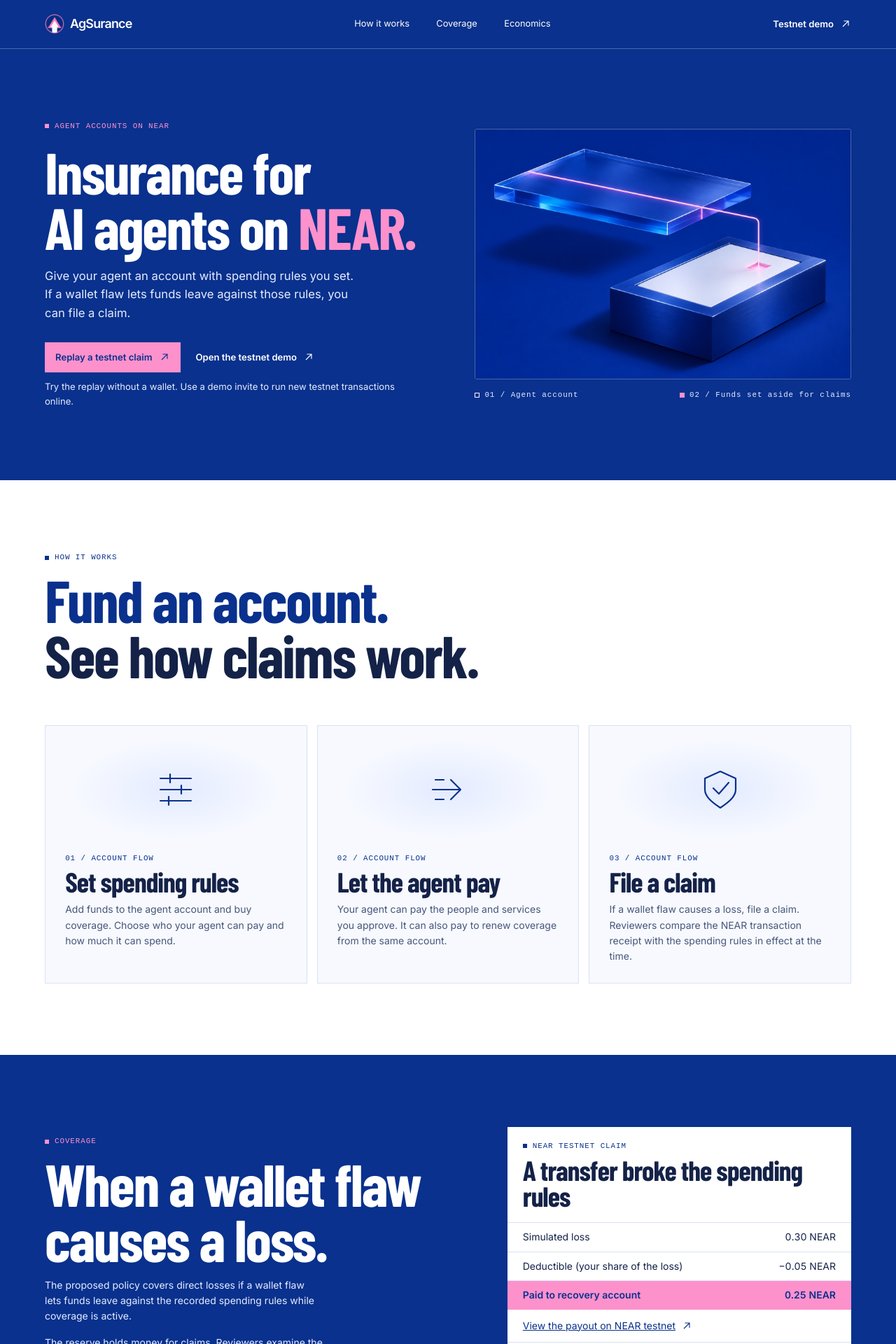
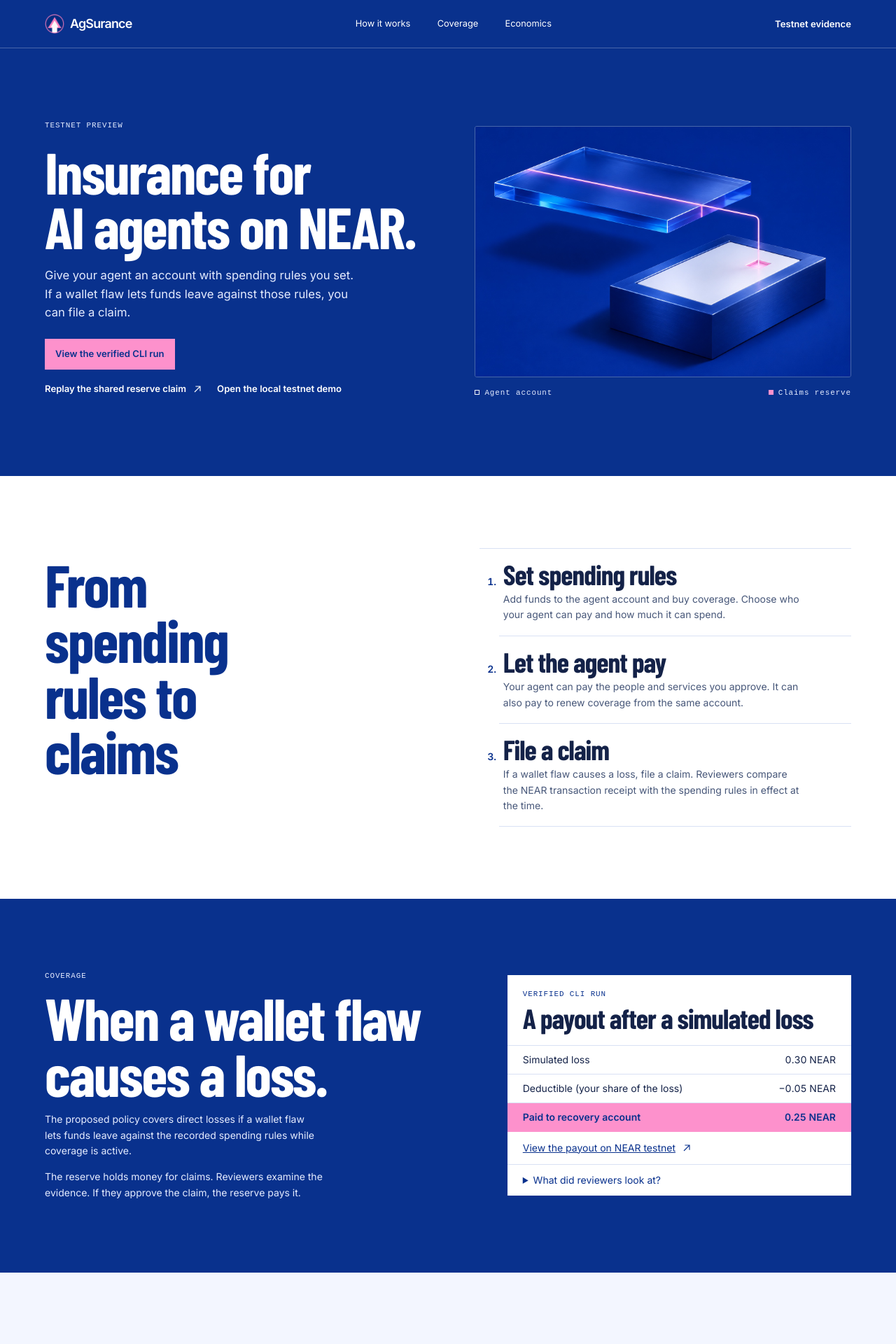
Before and after one commit to AgSurance/agsurance-fe, a Next.js app: page / in a window 1280 px wide. Shown: the top 1920 px of the page at 70% size. Built offline with nearby package versions, Linux system fonts and the light colour scheme.

Commit message:
Improve AgSurance demo navigation and evidence

```diff
--- a/src/app/api/demo/session/route.ts
+++ b/src/app/api/demo/session/route.ts
@@ -7,7 +7,7 @@ export async function POST(request: Request) {
   const form = await request.formData();
   const code = form.get("code");
   if (typeof code !== "string" || !inviteAccounts(code.trim())) {
-    return new NextResponse(null, { status: 303, headers: { location: "/demo?invite=invalid" } });
+    return new NextResponse(null, { status: 303, headers: { location: "/demo?invite=invalid#live-demo" } });
   }
 
   const response = new NextResponse(null, { status: 303, headers: { location: "/demo" } });
--- a/src/app/coverage-economics.module.css
+++ b/src/app/coverage-economics.module.css
@@ -25,7 +25,7 @@
 .options span {
   display: grid;
   min-width: 44px;
-  min-height: 42px;
+  min-height: 44px;
   place-items: center;
   border: 1px solid var(--light-line);
   cursor: pointer;
@@ -36,6 +36,8 @@
 .toggle input { width: 18px; height: 18px; accent-color: var(--color-bubblegum); }
 
 .results { display: grid; gap: 12px; margin-top: 12px; }
+.scenario { padding: 12px clamp(16px, 3vw, 28px); background: var(--color-bubblegum); color: var(--color-deep-blue); }
+.scenario strong { margin-inline-end: 0.25em; font-size: 1.15rem; font-variant-numeric: tabular-nums; }
 .charts, .outcomes { display: grid; gap: 12px; }
 .charts { grid-template-columns: repeat(2, minmax(0, 1fr)); }
 .outcomes { grid-template-columns: repeat(3, minmax(0, 1fr)); }
--- a/src/app/demo/cli-run.tsx
+++ b/src/app/demo/cli-run.tsx
@@ -1,3 +1,5 @@
+import { cliPayoutHash, receiptUrl } from "../../lib/demo-links";
+
 const run = {
   "vault": "vault.agsurance-7910a4d8.testnet",
   "policy": 1,
@@ -13,11 +15,10 @@ const run = {
     "claim": "FDhbHXvusRjuPNn4X2d7xcZkhZjAuUQjDvVd1N6bxWji",
     "vote1": "4QQF7JEdqGjDnyySY3co9RKZLMD3bVA8SwhskPz8RD3X",
     "vote2": "8m4Yg68qLei14rVzwwhYEhJ8aSLFyov2E3A7u3Wdp8NH",
-    "payout": "Cosun7xKLxeXHMBuqmFecKcFonuGEvFr4Ff8Wdv28bBU"
+    "payout": cliPayoutHash
   }
 };
 
-const explorer = "https://testnet.nearblocks.io/txns/";
 const steps = [
   {
     title: "Activate the policy",
@@ -41,7 +42,7 @@ const steps = [
   },
   {
     title: "Record a simulated loss",
-    result: "The demo runner sends 0.30 NEAR to the test incident account shown above.",
+    result: "The demo runner sends 0.30 NEAR to a separate test incident account.",
     links: [{ label: "Simulated loss receipt", hash: run.hashes.loss }],
   },
   {
@@ -62,27 +63,36 @@ const steps = [
 
 export function CliRun() {
   return (
-    <section className="demo-panel demo-run" id="cli-run" aria-labelledby="cli-run-heading">
-      <h2 id="cli-run-heading">One CLI run. 0.25 NEAR paid.</h2>
-      <p>Follow one policy on NEAR testnet. Anyone can open the receipts.</p>
-      <dl className="demo-run-accounts">
-        <div><dt>Claim ID</dt><dd className="demo-id">{run.vault}/{run.policy}</dd></div>
-        <div><dt>Approved supplier</dt><dd className="demo-id">{run.supplier}</dd></div>
-        <div><dt>Simulated loss recipient</dt><dd className="demo-id">{run.incidentRecipient}</dd></div>
-        <div><dt>Recovery account</dt><dd className="demo-id">{run.beneficiary}</dd></div>
+    <section className="demo-panel demo-run" id="cli-run" tabIndex={-1} aria-labelledby="cli-run-heading">
+      <h2 id="cli-run-heading">One verified CLI run</h2>
+      <p>Follow one policy on NEAR testnet, from enforcing a spending rule to paying a claim for a separate simulated loss.</p>
+      <dl className="demo-run-summary">
+        <div><dt>Payment blocked</dt><dd>0.01 NEAR attempted</dd></div>
+        <div><dt>Approved supplier paid</dt><dd>0.05 NEAR sent</dd></div>
+        <div className="demo-run-paid"><dt>Claim reimbursed</dt><dd>0.25 NEAR paid</dd></div>
       </dl>
-      <ol className="demo-run-trail">
+      <h3>CLI transaction receipts</h3>
+      <ol className="demo-run-trail" role="list">
         {steps.map(({ title, result, links }) => (
           <li key={title}>
             <div><strong>{title}</strong><p className="demo-description">{result}</p></div>
             <div className="demo-run-links">
               {links.map(({ label, hash }) => (
-                <a className="demo-proof" key={hash} href={`${explorer}${hash}/receipts`}>{label}</a>
+                <a className="demo-proof" key={hash} href={receiptUrl(hash)}>{label}</a>
               ))}
             </div>
           </li>
         ))}
       </ol>
+      <details className="demo-run-details">
+        <summary>Policy and account IDs</summary>
+        <dl className="demo-run-accounts">
+          <div><dt>Claim ID</dt><dd className="demo-id">{run.vault}/{run.policy}</dd></div>
+          <div><dt>Approved supplier</dt><dd className="demo-id">{run.supplier}</dd></div>
+          <div><dt>Simulated loss recipient</dt><dd className="demo-id">{run.incidentRecipient}</dd></div>
+          <div><dt>Recovery account</dt><dd className="demo-id">{run.beneficiary}</dd></div>
+        </dl>
+      </details>
     </section>
   );
 }
--- a/src/app/demo/demo-console.tsx
+++ b/src/app/demo/demo-console.tsx
@@ -465,7 +465,7 @@ export function DemoConsole({ hosted = false, recoveryPreview = false }: { hoste
       </section>
       <div className="demo-grid">
         <section className="demo-panel" aria-labelledby="coverage-dashboard">
-          <p className="eyebrow"><span /> COVERAGE</p>
+          <p className="eyebrow">COVERAGE</p>
           <h2 id="coverage-dashboard">AgSurance Dashboard</h2>
           {coverage && policy && (
             <div className="demo-agent">
@@ -700,7 +700,7 @@ export function DemoConsole({ hosted = false, recoveryPreview = false }: { hoste
             <p className="demo-id">Claim ID · {state.vault}/{policy.id}</p>}
         </section>
         <section className="demo-panel" aria-labelledby="agent-console">
-          <p className="eyebrow"><span /> RUNNER</p>
+          <p className="eyebrow">RUNNER</p>
           <h2 id="agent-console">Agent Console</h2>
           <p className="demo-description">{hosted ? "The test runner records a simulated loss. The demo policy owner files the claim." : "The fixture records a test loss. A connected agent submits the claim from its own CLI."}</p>
           {state?.agent_funding && <p className="demo-id">Vault · {state.vault}</p>}
--- a/src/app/demo/page.tsx
+++ b/src/app/demo/page.tsx
@@ -1,6 +1,7 @@
 import { cookies } from "next/headers";
 import Image from "next/image";
 import Link from "next/link";
+import { reserveReplayUrl } from "../../lib/demo-links";
 import { demoCookie, hostedDemoEnabled, hostedRecoveryPreview, inviteAccounts } from "../../lib/hosted-demo";
 import { DemoConsole } from "./demo-console";
 import { CliRun } from "./cli-run";
@@ -23,29 +24,34 @@ export default async function DemoPage({ searchParams }: { searchParams: Promise
         <span>NEAR TESTNET</span>
       </header>
       <section className="demo-intro">
-        <p className="eyebrow"><span /> {live ? "LIVE COVERAGE DEMO" : "PUBLIC TESTNET EVIDENCE"}</p>
-        <h1>From policy to <em>payout.</em></h1>
+        <h1>{live ? "Live coverage demo" : "From policy to payout"}</h1>
         <p>{live
           ? "Buy a policy, simulate a loss, and follow the claim through to a new payout on NEAR testnet."
           : "Follow a completed CLI run and check its receipts on NEAR testnet."}</p>
       </section>
-      {hosted && <CliRun />}
-      {live ? <DemoConsole hosted={hosted} recoveryPreview={hostedRecoveryPreview()} /> : (
+      {live && (
+        <div id="live-demo" tabIndex={-1}>
+          <DemoConsole hosted={hosted} recoveryPreview={hostedRecoveryPreview()} />
+        </div>
+      )}
+      <CliRun />
+      {!live && (
         <>
-          {enabled && <section className="demo-panel" aria-labelledby="invite-heading">
-            <h2 id="invite-heading">Open your testnet demo</h2>
+          {enabled && <section className="demo-panel demo-invite" id="live-demo" tabIndex={-1} aria-labelledby="invite-heading">
+            <h2 id="invite-heading">Run a demo with an invite</h2>
             <p>Use your invite code to open a funded testnet account. You can run the demo in this browser.</p>
             <form className="demo-mandate" action="/api/demo/session" method="post">
               <label htmlFor="demo-invite">Invite code</label>
-              <input id="demo-invite" name="code" type="password" autoComplete="off" required maxLength={64} />
+              <input id="demo-invite" name="code" type="password" autoComplete="off" required maxLength={64}
+                aria-invalid={invalidInvite || undefined} aria-describedby={invalidInvite ? "invite-error" : undefined} />
+              {invalidInvite && <p id="invite-error" role="alert">This invite code did not match. Check the code and try again.</p>}
               <button type="submit">Start live demo</button>
             </form>
-            {invalidInvite && <p role="alert" className="demo-error">This invite code did not match. Check the code and try again.</p>}
           </section>}
           <section className="demo-panel" aria-labelledby="replay-heading">
-            <h2 id="replay-heading">Replay a testnet claim</h2>
-            <p>No wallet or sign-in required.</p>
-            <a className="demo-proof" href="https://agsurance.github.io/agsurance-fe/">Open the interactive replay</a>
+            <h2 id="replay-heading">Replay the shared reserve claim</h2>
+            <p>See a separate testnet scenario where a reserve shortfall held up reimbursement. No wallet or sign-in required.</p>
+            <a className="demo-proof" href={reserveReplayUrl}>Open the interactive replay</a>
           </section>
         </>
       )}
--- a/src/app/globals.css
+++ b/src/app/globals.css
@@ -34,7 +34,7 @@ body {
   align-items: center;
   justify-content: space-between;
   gap: 16px;
-  padding: 20px var(--gutter);
+  padding: 12px var(--gutter);
   border-bottom: 1px solid var(--light-line);
   background: var(--color-deep-blue);
   color: white;
@@ -42,8 +42,16 @@ body {
 .brand { display: inline-flex; align-items: center; gap: 8px; font-size: 1.12rem; font-weight: 600; letter-spacing: -0.045em; white-space: nowrap; }
 .brand img { flex: none; }
 .main-nav { display: flex; gap: clamp(18px, 3vw, 40px); font-size: 0.8rem; }
-.main-nav a:hover, .header-link:hover, .text-action:hover { color: var(--color-bubblegum); }
-.header-link, .hero-actions a { display: inline-flex; align-items: center; gap: 9px; font-size: 0.82rem; font-weight: 600; }
+.main-nav a:hover, .header-link:hover, .hero-links a:hover { text-decoration: underline; text-underline-offset: 0.2em; }
+.header-link, .hero-actions a, .hero-links a {
+  display: inline-flex;
+  align-items: center;
+  gap: 8px;
+  min-height: 44px;
+  font-size: 0.82rem;
+  font-weight: 600;
+}
+.site-header .brand { min-height: 44px; }
 .hero {
   display: grid;
   grid-template-columns: minmax(0, 1fr) minmax(0, 1fr);
@@ -55,7 +63,7 @@ body {
 }
 .hero-content { animation: appear 650ms cubic-bezier(0.16, 1, 0.3, 1) both; }
 @keyframes appear { from { opacity: 0; transform: translateY(12px); } to { opacity: 1; transform: translateY(0); } }
-.eyebrow, .feature-number, .hero-figure figcaption {
+.eyebrow, .hero-figure figcaption {
   display: flex;
   align-items: center;
   gap: 8px;
@@ -63,18 +71,17 @@ body {
   letter-spacing: 0.085em;
 }
 .eyebrow { color: var(--color-deep-blue); }
-.hero .eyebrow, .coverage .eyebrow { color: var(--color-bubblegum); }
-.eyebrow span { width: 6px; height: 6px; flex: none; background: currentColor; }
+.hero .eyebrow, .coverage .eyebrow { color: #e5ecff; }
 h1, h2, h3 { font-family: var(--font-display); font-weight: 700; line-height: 0.94; letter-spacing: -0.025em; }
 h1 { margin: 18px 0; font-size: clamp(3.2rem, 6.5vw, 7.25rem); }
 h1 em { color: var(--color-bubblegum); font-style: normal; }
 .hero-caption { max-width: 43ch; color: #e5ecff; font-size: clamp(0.92rem, 1.3vw, 1.05rem); }
-.hero-note { margin-top: 10px; color: #e5ecff; font-size: .82rem; }
-.hero-actions { display: flex; flex-wrap: wrap; align-items: center; gap: 12px 22px; margin-top: 28px; }
+.hero-actions { margin-top: 24px; }
+.hero-links { display: flex; flex-wrap: wrap; column-gap: 20px; margin-top: 6px; }
 .primary-action { padding: 11px 15px; background: var(--color-bubblegum); color: var(--color-deep-blue); }
 .primary-action:hover { background: var(--color-pure-white); }
 .hero .primary-action:focus-visible { outline-color: var(--color-pure-white); }
-.hero-actions svg, .header-link svg { flex: none; }
+.hero-links svg, .claim-receipt svg { flex: none; }
 .hero-figure { min-width: 0; }
 .hero-art { position: relative; aspect-ratio: 3 / 2; overflow: hidden; border: 1px solid var(--light-line); border-radius: 3px; }
 .hero-image { object-fit: cover; }
@@ -84,30 +91,14 @@ h1 em { color: var(--color-bubblegum); font-style: normal; }
 .hero-figure span:last-child i { border-color: var(--color-bubblegum); background: var(--color-bubblegum); }
 
 .section { padding: clamp(58px, 8vw, 110px) var(--gutter); }
-.section-heading { max-width: 750px; margin-bottom: clamp(28px, 5vw, 60px); }
 h2 { margin: 12px 0 0; color: var(--color-deep-blue); font-size: clamp(3rem, 6.6vw, 6.5rem); }
-.section-heading h2 span { color: var(--ink); }
-.features { display: grid; grid-template-columns: repeat(3, minmax(0, 1fr)); gap: 14px; }
-.feature { min-width: 0; padding: 16px clamp(14px, 2.2vw, 29px) 26px; border: 1px solid var(--dark-line); background: #f7f9ff; }
-.spotlight-card { position: relative; isolation: isolate; }
-@media (hover: hover) and (prefers-reduced-motion: no-preference) {
-  .spotlight-card::before {
-    content: "";
-    position: absolute;
-    inset: 0;
-    z-index: -1;
-    pointer-events: none;
-    background: radial-gradient(230px circle at var(--spotlight-x, 50%) var(--spotlight-y, 50%), color-mix(in srgb, var(--color-bubblegum) 48%, transparent), transparent 78%);
-    opacity: 0;
-    transition: opacity 180ms ease;
-  }
-  .spotlight-card:hover::before { opacity: 1; }
-}
-.feature-art { display: grid; height: clamp(88px, 12vw, 150px); margin-bottom: 15px; place-items: center; color: var(--color-deep-blue); background: radial-gradient(ellipse at center, #e3ebff, transparent 66%); }
-.feature-number { color: var(--color-deep-blue); }
+.flow { display: grid; grid-template-columns: minmax(0, 1fr) minmax(0, 1fr); gap: clamp(24px, 7vw, 92px); }
+.flow h2 { max-width: 10ch; }
+.features { list-style: decimal; padding-inline-start: 1.75rem; border-top: 1px solid var(--dark-line); }
+.features li { padding: 18px 0 18px 6px; border-bottom: 1px solid var(--dark-line); }
+.features li::marker { color: var(--color-deep-blue); font-weight: 700; }
 h3 { font-size: clamp(1.85rem, 3.1vw, 2.7rem); }
-.feature h3 { margin: 7px 0 10px; }
-.feature > p:last-child { max-width: 37ch; color: var(--muted); }
+.features p { max-width: 48ch; margin-top: 6px; color: var(--muted); }
 .coverage { display: grid; grid-template-columns: minmax(0, 1fr) minmax(0, 0.86fr); align-items: center; gap: clamp(28px, 7vw, 92px); background: var(--color-deep-blue); color: white; }
 .coverage h2 { color: white; }
 .coverage-copy { max-width: 45ch; margin-top: 15px; color: #e5ecff; }
@@ -119,15 +110,17 @@ h3 { font-size: clamp(1.85rem, 3.1vw, 2.7rem); }
 .claim-amounts dd { font-variant-numeric: tabular-nums; white-space: nowrap; }
 .claim-total { background: var(--color-bubblegum); color: var(--color-deep-blue); font-weight: 600; }
 .claim-receipt { display: flex; align-items: center; gap: 8px; padding: 12px 22px; color: var(--color-deep-blue); text-decoration: underline; }
-.claim details { padding: 12px 22px; border-top: 1px solid var(--dark-line); }
-.claim summary { cursor: pointer; color: var(--color-deep-blue); }
+.claim details { padding-inline: 22px; border-top: 1px solid var(--dark-line); }
+.claim details[open] { padding-bottom: 12px; }
+.claim summary { min-height: 44px; padding-block: 11px; cursor: pointer; color: var(--color-deep-blue); }
 .claim details p { margin-top: 8px; color: var(--muted); }
 .site-footer { display: flex; align-items: center; justify-content: space-between; gap: 14px; padding: 24px var(--gutter); color: var(--color-deep-blue); }
 .site-footer > a:last-child { display: inline-flex; align-items: center; gap: 6px; }
 
 @media (max-width: 760px) {
   .main-nav { display: none; }
-  .hero, .features, .coverage { grid-template-columns: 1fr; }
+  .hero, .flow, .coverage { grid-template-columns: 1fr; }
+  .flow h2 { max-width: none; }
   .hero { padding-block: 42px 32px; }
   .hero-figure figcaption { font-size: 0.62rem; }
   .site-footer { flex-wrap: wrap; }
--- a/src/app/page.tsx
+++ b/src/app/page.tsx
@@ -1,12 +1,10 @@
 import Image from "next/image";
 import Link from "next/link";
+import { cliPayoutHash, receiptUrl, reserveReplayUrl } from "../lib/demo-links";
+import { hostedDemoEnabled } from "../lib/hosted-demo";
 import { CoverageEconomics } from "./coverage-economics";
-import { SpotlightCard } from "./spotlight-card";
 
-const replay = "https://agsurance.github.io/agsurance-fe/";
-const payoutReceipt = "https://testnet.nearblocks.io/txns/6EUqDWKJxeoTz8MXnWiCpS8cGGyuguvrhHuLmFqtPtDq/receipts";
-
-function Arrow() {
+function ExternalArrow() {
   return (
     <svg aria-hidden="true" width="16" height="16" viewBox="0 0 24 24" fill="none">
       <path d="M6 18 18 6M8 6h10v10" stroke="currentColor" strokeWidth="1.7" />
@@ -25,26 +23,23 @@ function Brand() {
 
 const features = [
   {
-    number: "01",
     title: "Set spending rules",
     description: "Add funds to the agent account and buy coverage. Choose who your agent can pay and how much it can spend.",
-    icon: "M5 8h22M5 16h22M5 24h22M12 5v6m8 2v6m-9 2v6",
   },
   {
-    number: "02",
     title: "Let the agent pay",
     description: "Your agent can pay the people and services you approve. It can also pay to renew coverage from the same account.",
-    icon: "M5 16h20m-7-7 7 7-7 7M7 9h6m-6 14h6",
   },
   {
-    number: "03",
     title: "File a claim",
     description: "If a wallet flaw causes a loss, file a claim. Reviewers compare the NEAR transaction receipt with the spending rules in effect at the time.",
-    icon: "M16 3 27 8v8c0 5-5 9-11 13C10 25 5 21 5 16V8l11-5Zm-5 12 4 4 7-8",
   },
 ];
 
 export default function Home() {
+  const hosted = process.env.VERCEL === "1";
+  const showLiveLink = !hosted || hostedDemoEnabled();
+
   return (
     <div className="site" id="top">
       <a className="skip" href="#main-content">Skip to content</a>
@@ -55,21 +50,23 @@ export default function Home() {
           <a href="#coverage">Coverage</a>
           <a href="#economics">Economics</a>
         </nav>
-        <Link className="header-link" href="/demo">Testnet demo <Arrow /></Link>
+        <Link className="header-link" href="/demo#cli-run">Testnet evidence</Link>
       </header>
       <main id="main-content">
         <section className="hero" aria-labelledby="hero-title">
           <div className="hero-content">
-            <p className="eyebrow"><span /> AGENT ACCOUNTS ON NEAR</p>
-            <h1 id="hero-title">Insurance for<br />AI agents on <em>NEAR.</em></h1>
+            <p className="eyebrow">TESTNET PREVIEW</p>
+            <h1 id="hero-title">Insurance for<br />AI agents on NEAR.</h1>
             <p className="hero-caption">
               Give your agent an account with spending rules you set. If a wallet flaw lets funds leave against those rules, you can file a claim.
             </p>
             <div className="hero-actions">
-              <a className="primary-action" href={replay}>Replay a testnet claim <Arrow /></a>
-              <Link className="text-action" href="/demo">Open the testnet demo <Arrow /></Link>
+              <Link className="primary-action" href="/demo#cli-run">View the verified CLI run</Link>
             </div>
-            <p className="hero-note">Try the replay without a wallet. Use a demo invite to run new testnet transactions online.</p>
+            <div className="hero-links">
+              <a href={reserveReplayUrl}>Replay the shared reserve claim <ExternalArrow /></a>
+              {showLiveLink && <Link href="/demo#live-demo">{hosted ? "Run a demo with an invite" : "Open the local testnet demo"}</Link>}
+            </div>
           </div>
           <figure className="hero-figure">
             <div className="hero-art">
@@ -83,36 +80,27 @@ export default function Home() {
               />
             </div>
             <figcaption>
-              <span><i /> 01 / Agent account</span>
-              <span><i /> 02 / Funds set aside for claims</span>
+              <span><i /> Agent account</span>
+              <span><i /> Claims reserve</span>
             </figcaption>
           </figure>
         </section>
 
-        <section className="section" id="how-it-works" aria-labelledby="flow-title">
-          <div className="section-heading">
-            <p className="eyebrow"><span /> HOW IT WORKS</p>
-            <h2 id="flow-title">Fund an account.<br /><span>See how claims work.</span></h2>
-          </div>
-          <div className="features">
-            {features.map(({ number, title, description, icon }) => (
-              <SpotlightCard key={number}>
-                <div className="feature-art" aria-hidden="true">
-                  <svg width="64" height="64" viewBox="0 0 32 32" fill="none">
-                    <path d={icon} stroke="currentColor" strokeWidth="1.1" strokeLinecap="round" strokeLinejoin="round" />
-                  </svg>
-                </div>
-                <p className="feature-number">{number} / ACCOUNT FLOW</p>
+        <section className="section flow" id="how-it-works" aria-labelledby="flow-title">
+          <h2 id="flow-title">From spending rules to claims</h2>
+          <ol className="features">
+            {features.map(({ title, description }) => (
+              <li key={title}>
                 <h3>{title}</h3>
                 <p>{description}</p>
-              </SpotlightCard>
+              </li>
             ))}
-          </div>
+          </ol>
         </section>
 
         <section className="section coverage" id="coverage" aria-labelledby="coverage-title">
           <div>
-            <p className="eyebrow"><span /> COVERAGE</p>
+            <p className="eyebrow">COVERAGE</p>
             <h2 id="coverage-title">When a wallet flaw<br />causes a loss.</h2>
             <p className="coverage-copy">The proposed policy covers direct losses if a wallet flaw lets funds leave against the recorded spending rules while coverage is active.</p>
             <p className="coverage-copy">The reserve holds money for claims. Reviewers examine the evidence. If they approve the claim, the reserve pays it.</p>
@@ -120,15 +108,15 @@ export default function Home() {
 
           <article className="claim" id="claim" aria-labelledby="claim-title">
             <div className="claim-heading">
-              <p className="eyebrow"><span /> NEAR TESTNET CLAIM</p>
-              <h3 id="claim-title">A transfer broke the spending rules</h3>
+              <p className="eyebrow">VERIFIED CLI RUN</p>
+              <h3 id="claim-title">A payout after a simulated loss</h3>
             </div>
             <dl className="claim-amounts">
               <div><dt>Simulated loss</dt><dd>0.30 NEAR</dd></div>
               <div><dt>Deductible (your share of the loss)</dt><dd>−0.05 NEAR</dd></div>
               <div className="claim-total"><dt>Paid to recovery account</dt><dd>0.25 NEAR</dd></div>
             </dl>
-            <a className="claim-receipt" href={payoutReceipt}>View the payout on NEAR testnet <Arrow /></a>
+            <a className="claim-receipt" href={receiptUrl(cliPayoutHash)}>View the payout on NEAR testnet <ExternalArrow /></a>
             <details>
               <summary>What did reviewers look at?</summary>
               <p>Reviewers checked the final NEAR transfer receipt and the spending rules in effect at the time. They also checked whether coverage was active.</p>
@@ -142,7 +130,7 @@ export default function Home() {
       <footer className="site-footer">
         <Brand />
         <p>AgSurance · NEAR testnet design preview</p>
-        <a href="#top">Back to top <Arrow /></a>
+        <a href="#top">Back to top</a>
       </footer>
     </div>
   );
--- a/src/app/spotlight-card.tsx
+++ /dev/null
@@ -1,19 +0,0 @@
-"use client";
-
-import type { MouseEvent, ReactNode } from "react";
-
-// Adapted from React Bits SpotlightCard (David Haz); see licenses/react-bits.md.
-export function SpotlightCard({ children }: { children: ReactNode }) {
-  function moveSpotlight(event: MouseEvent<HTMLElement>) {
-    const card = event.currentTarget;
-    const rect = card.getBoundingClientRect();
-    card.style.setProperty("--spotlight-x", `${event.clientX - rect.left}px`);
-    card.style.setProperty("--spotlight-y", `${event.clientY - rect.top}px`);
-  }
-
-  return (
-    <article className="feature spotlight-card" onMouseMove={moveSpotlight}>
-      {children}
-    </article>
-  );
-}
--- /dev/null
+++ b/src/lib/demo-links.ts
@@ -0,0 +1,6 @@
+export const reserveReplayUrl = "https://agsurance.github.io/agsurance-fe/";
+export const cliPayoutHash = "Cosun7xKLxeXHMBuqmFecKcFonuGEvFr4Ff8Wdv28bBU";
+
+export function receiptUrl(hash: string) {
+  return `https://testnet.nearblocks.io/txns/${hash}/receipts`;
+}
```
Also changed, not shown: src/app/coverage-economics.tsx (+11 -8 lines), src/app/demo/demo.css (+24 -8 lines), 1 other file (tests, documents, lock files or other folders).
